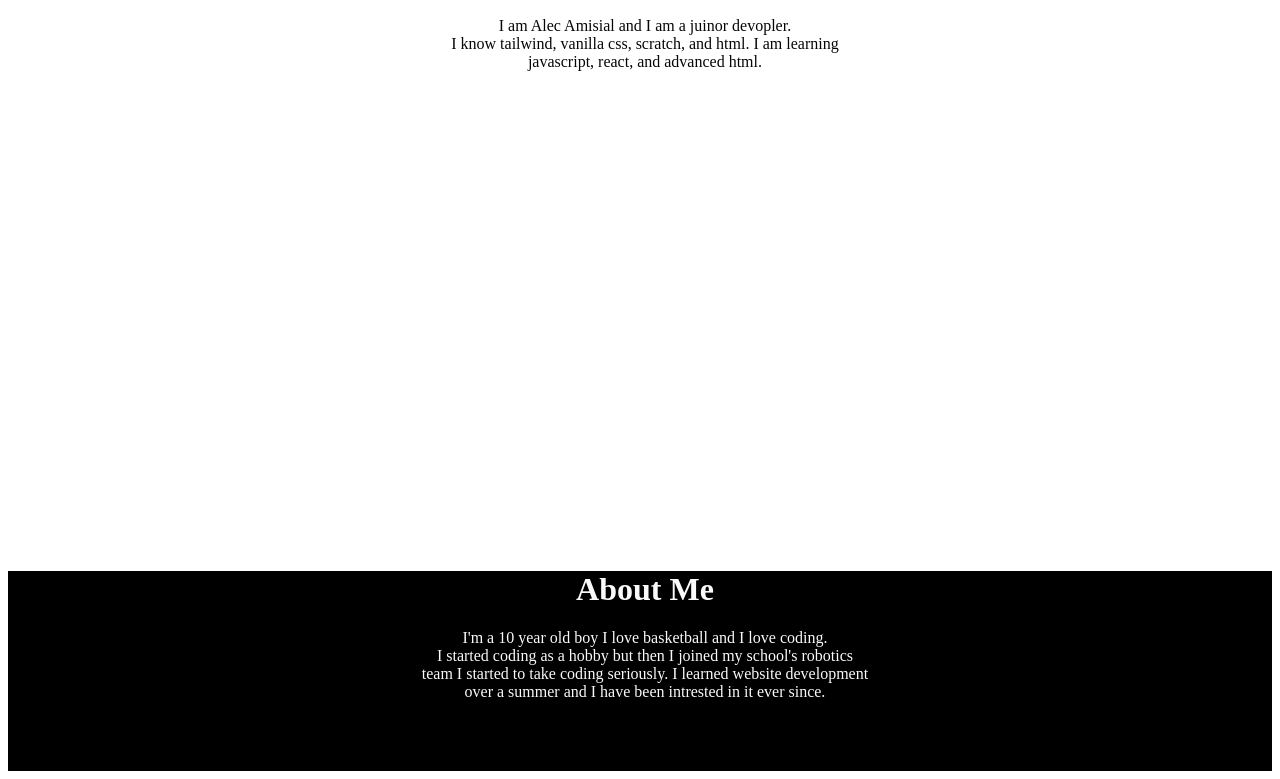
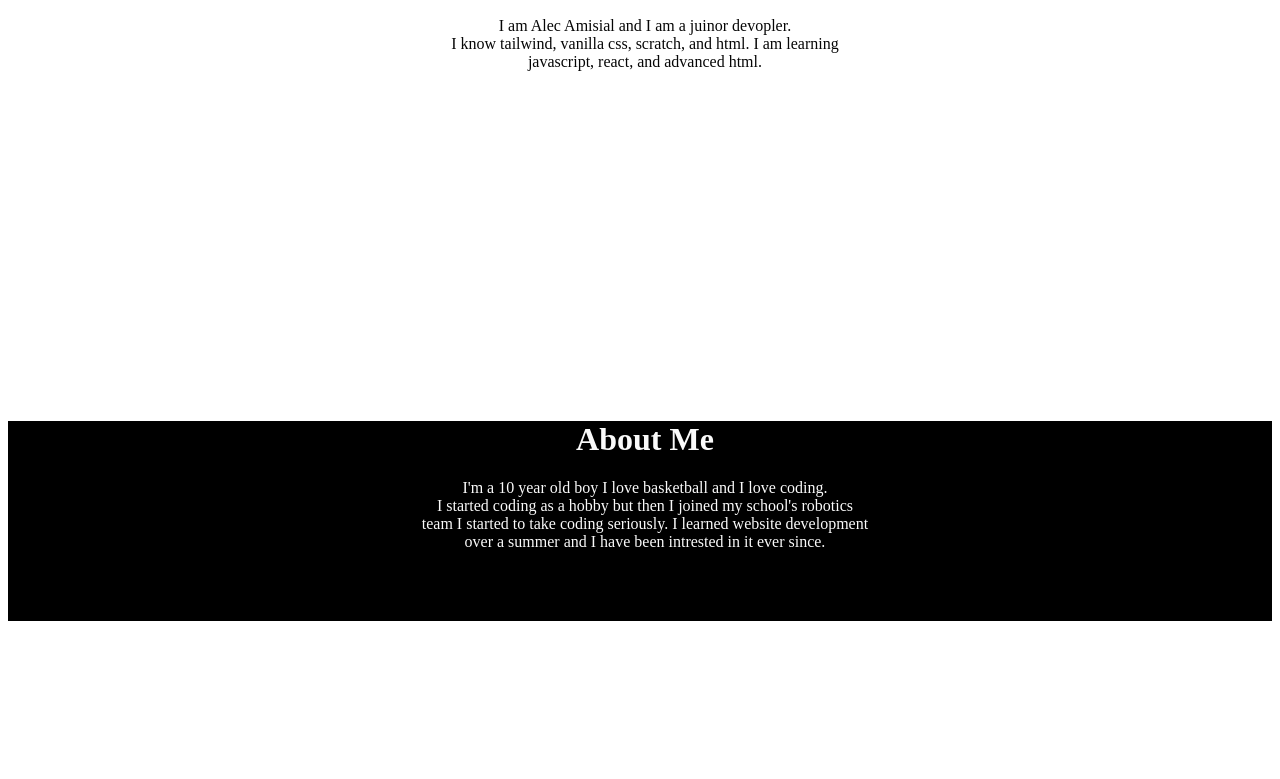
Before and after one commit to akecpookie/portfolio, a plain HTML site: page index.html in a window 1280 px wide. Shown: the part 398-1177 px from the top of the page. After the commit the page ends 1027 px from the top, so only its background shows below. Drawn offline with Linux system fonts and the light colour scheme.

Commit message:
Update style.css

```diff
--- a/style.css
+++ b/style.css
@@ -76,7 +76,7 @@ a{
 }
 .about{
   background-color: black;
-  margin-top: 500px;
+  margin-top: 350px;
   width: 100%;
   height: 200px;
   left: 0;
```
